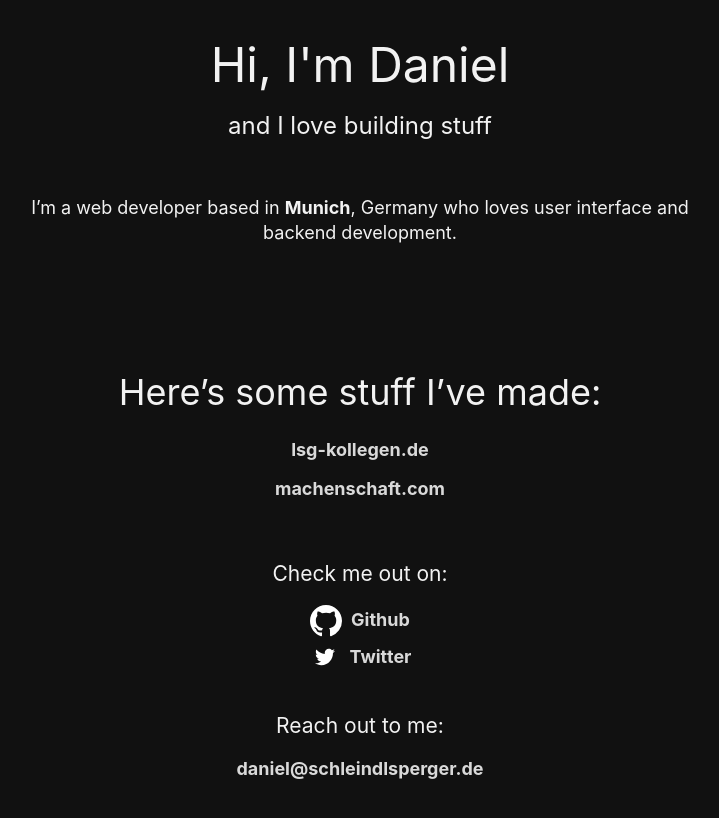
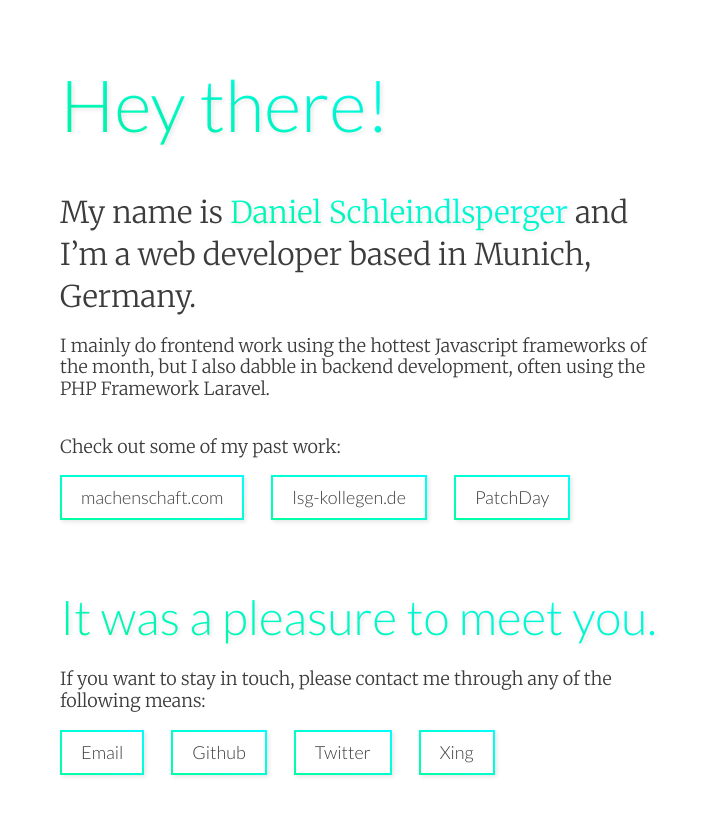
Before and after one commit to danielschleindlsperger/daniel.schleindlsperger.de, a website: page src/index.html in a window 1280 px wide. Shown: the whole page, without its empty margins (280-999 px from the left). Drawn offline with nearby package versions, Linux system fonts and the light colour scheme; files that its build step writes are made by us from their sources; files whose address does not match are found by name.

Commit message:
update gulpfile, update design

```diff
--- a/src/index.html
+++ b/src/index.html
@@ -2,55 +2,74 @@
 <html lang="en">
 
 <head>
-	<title>Daniel Schleindlsperger</title>
+  <title>Daniel Schleindlsperger: Web developer</title>
   <meta charset="UTF-8">
   <meta name="viewport" content="width=device-width, initial-scale=1.0">
   <meta name="description" content="Personal website about Munich based web developer Daniel Schleindlsperger"/>
-	<meta name="keywords" content="web developer, Munich, backend development"/>
+  <meta name="keywords" content="web, developer, Munich, frontend, backend"/>
+
+  <link href="https://fonts.googleapis.com/css?family=Lato:300|Merriweather:300" rel="stylesheet">
 
   <link rel="stylesheet" type="text/css" href="/css/main.css">
 </head>
 
 <body>
   <main>
-		<h1 class="headline text-center">Hi, I'm Daniel</h1>
-		<h2 class="subheadline text-center">and I love building stuff</h2>
+    <section class="greetings">
+      <h1 class="headline text-gradient">
+        Hey there!
+      </h1>
+    </section>
 
-		<p class="bio text-center">I’m a web developer based in <strong>Munich</strong>, Germany who loves user interface and backend development.</p>
+    <section class="introduction">
+      <h2 class="headline">
+        My name is <span class="text-gradient">Daniel Schleindlsperger</span> and I’m a web developer based in Munich, Germany.
+      </h2>
+      <p>
+          I mainly do frontend work using the hottest Javascript frameworks of the month, but I also dabble in backend development, often using the PHP Framework Laravel.
+      </p>
+    </section>
 
     <section class="projects">
-			<h2 class="headline text-center">Here’s some stuff I’ve made:</h2>
-			<ul class="text-center">
+      <p>
+          Check out some of my past work:
+      </p>
+      <ul class="link-list">
+        <li>
+          <a href="http://machenschaft.com">machenschaft.com</a>
+        </li>
         <li>
           <a href="http://lsg-kollegen.de">lsg-kollegen.de</a>
         </li>
         <li>
-					<a href="http://machenschaft.com">machenschaft.com</a>
+          <a href="https://github.com/danielschleindlsperger/patch-day">PatchDay</a>
         </li>
       </ul>
     </section>
 
+    <section class="farewell">
+      <h3 class="headline text-large text-gradient">It was a pleasure to meet you.</h3>
+    </section>
+
     <section class="contact">
-			<h3 class="headline text-center">Check me out on:</h3>
-			<ul class="text-center">
+      <p>
+          If you want to stay in touch, please contact me through any of the following means:
+      </p>
+      <ul class="link-list">
         <li>
-					<a class="social-link" href="https://github.com/danielschleindlsperger">
-						<img class="social-icon" src="/img/github.svg" alt="github logo">Github
-					</a>
+          <a href="mailto:daniel@schleindlsperger.de">Email</a>
         </li>
         <li>
-					<a class="social-link" href="https://twitter.com/liachthuaber">
-						<img class="social-icon" src="/img/twitter.svg" alt="twitter logo">Twitter
-					</a>
+            <a href="https://github.com/danielschleindlsperger/patch-day">Github</a>
+        </li>
+        <li>
+            <a href="https://twitter.com/liachthuaber?lang=en">Twitter</a>
+        </li>
+        <li>
+            <a href="https://www.xing.com/profile/Daniel_Schleindlsperger">Xing</a>
         </li>
       </ul>
-
-			<h3 class="headline text-center">Reach out to me:</h3>
-			<p class="text-center">
-				<a href="mailto:daniel@schleindlsperger.de">daniel@schleindlsperger.de</a>
-			</p>
     </section>
   </main>
 </body>
-
 </html>
--- a/src/styles/colors.scss
+++ b/src/styles/colors.scss
@@ -1,2 +1,4 @@
-$black: #111111;
-$white: #F2F2F2;
+$black: #3C3C3C;
+$white: #FFFFFF;
+$accent-green: #00FFA1;
+$accent-blue: #00FFFF;
--- a/src/styles/layout.scss
+++ b/src/styles/layout.scss
@@ -1,11 +1,5 @@
-html {
-    height: 100%;
-}
-
 body {
   box-sizing: border-box;
-    min-height: 100%;
-
   * {
       box-sizing: inherit;
   }
@@ -13,17 +7,7 @@ body {
 
 main {
   width: 100%;
-    max-width: 800px;
-    min-height: 100vh;
-    margin-left: auto;
-    margin-right: auto;
+  max-width: calc(600px + 4rem);
+  margin: 0 auto;
   padding: 0 2rem;
-    display: flex;
-    flex-flow: column nowrap;
-    justify-content: center;
-    align-items: center;
 }
-
-.text-center {
-    text-align: center;
-}
--- /dev/null
+++ b/src/styles/lists.scss
@@ -0,0 +1,47 @@
+.link-list {
+  display: flex;
+  flex-wrap: wrap;
+  padding: 0;
+  list-style: none;
+
+  li {
+    background: $white;
+    display: flex;
+    position: relative;
+    justify-content: center;
+    align-items: center;
+    background-image: linear-gradient(to right top, $accent-green, $accent-blue);
+    margin-right: 1.5rem;
+    margin-bottom: 1.5rem;
+    transition: all .1s ease-in-out;
+    @include shadow('box');
+
+    &:hover {
+      @include shadow-offset('box');
+      transform: translateY(-2px);
+    }
+
+    &:last-child {
+      margin-right: 0;
+    }
+
+    &:before {
+      content: '';
+      position: absolute;
+      background: $white;
+      width: calc(100% - 4px);
+      height: calc(100% - 4px);
+    }
+
+    a {
+      padding: 9px 21px;
+      display: inline-block;
+      position: relative;
+      text-decoration: none;
+      font-family: $sans-serif-stack;
+      line-height: 150%;
+      display: flex;
+      align-items: center;
+    }
+  }
+}
--- a/src/styles/main.scss
+++ b/src/styles/main.scss
@@ -1,39 +1,8 @@
-// reset/normalize
+// normalize
 @import 'normalize.css/normalize';
 @import 'colors';
+@import 'mixins';
 @import 'typography';
 @import 'layout';
-body {
-    background-color: $black;
-}
-
-.bio {
-    margin-top: 2rem;
-}
-
-.projects {
-	margin-top: 4rem;
-	li {
-		a {
-			padding: .5rem;
-			display: inline-block;
-		}
-	}
-}
-
-.contact {
-	.social-link {
-		display: inline-flex;
-		flex-flow: row nowrap;
-		align-items: center;
-
-		&:visited {
-			.social-icon {
-				filter: brightness(0.7);
-			}
-		}
-		.social-icon {
-			margin-right: .5rem;
-		}
-	}
-}
+@import 'lists';
+@import 'sections';
--- /dev/null
+++ b/src/styles/mixins.scss
@@ -0,0 +1,18 @@
+$shadow: 2px 2px 4px rgba(0, 0, 0, 0.1);
+$shadow-offset: 4px 4px 4px rgba(0, 0, 0, 0.1);
+
+@mixin shadow($type: 'text') {
+  @if $type == 'box' {
+    box-shadow: $shadow;
+  } @else {
+    text-shadow: $shadow;
+  }
+}
+
+@mixin shadow-offset($type: 'text') {
+  @if $type == 'box' {
+    box-shadow: $shadow-offset;
+  } @else {
+    text-shadow: $shadow-offset;
+  }
+}
--- /dev/null
+++ b/src/styles/sections.scss
@@ -0,0 +1,15 @@
+section.greetings {
+  margin-top: 2rem;
+}
+
+section.introduction {
+  margin-top: 2rem;
+  .headline {
+    font-size: $font-size-big;
+    font-family: $serif-stack;
+  }
+}
+
+section.projects {
+  margin-top: 2rem;
+}
--- a/src/styles/typography.scss
+++ b/src/styles/typography.scss
@@ -1,49 +1,58 @@
+$font-size-huge: 4rem;
+$font-size-large: 2.66667rem;
+$font-size-big: 1.66667rem;
+$font-size-normal: 1rem; // 18px
+
+$serif-stack: Merriweather, serif;
+$sans-serif-stack: Lato, sans-serif;
+
 html, body {
-    font-family: -apple-system, BlinkMacSystemFont, "Segoe UI", "Roboto", "Oxygen", "Ubuntu", "Cantarell", "Fira Sans", "Droid Sans", "Helvetica Neue", sans-serif;
-    font-size: 18px;
-    color: $white;
-}
-
-strong {
-    font-weight: bold;
+  font-family: $serif-stack;
+  font-weight: 300;
+  font-size: 18px;
+  color: $black;
+  line-height: 120%;
 }
 
 .headline {
-    font-weight: normal;
-    margin-bottom: 0;
-    margin-top: 2rem;
-}
-
-.subheadline {
-    font-weight: normal;
-    font-size: 1.3333rem;
+  font-family: $sans-serif-stack;
+  font-weight: 300;
+  line-height: 140%;
+  margin-bottom: 0;
+  margin-top: 1rem;
 }
 
 h1 {
-    font-size: 2.6667rem;
-    margin-top: 0;
+  font-size: $font-size-huge;
 }
 
 h2 {
-    font-size: 2rem;
+  font-size: $font-size-large;
 }
 
-ul {
-    padding: 0;
-    list-style-type: none;
+h3 {
+  font-size: $font-size-big;
 }
 
 a {
-    color: inherit;
-    text-decoration: none;
-    font-weight: bold;
-    color: darken($white, 10%);
-
-    &:visited {
-        color: darken($white, 50%);
-    }
+  color: $black;
+  &:visited {
+    color: $black;
+  }
 }
 
-p {
-    line-height: 140%;
+.text-large {
+  font-size: $font-size-large;
 }
+
+.text-gradient {
+  @include shadow();
+  display: inline-block;
+  color: $accent-green;
+  @supports((background-clip: text) or (-webkit-background-clip: text)) {
+      background-image: linear-gradient(to right top, $accent-green, $accent-blue);
+      background-clip: text;
+      -webkit-background-clip: text;
+      color: transparent;
+  }
+}
```
Also changed, not shown: gulpfile.js (+21 -33 lines), src/images/github.svg (deleted), src/images/twitter.svg (deleted), 2 other files. Lines whose indentation alone changed are shown as unchanged.
